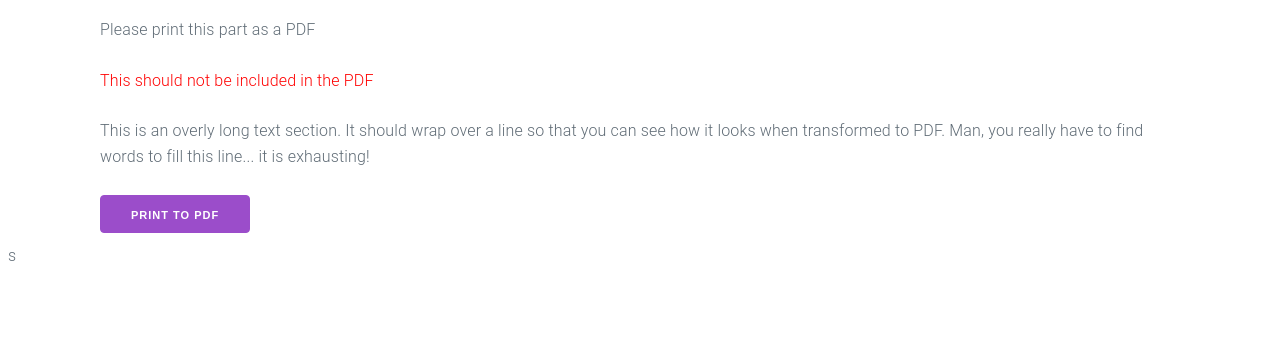
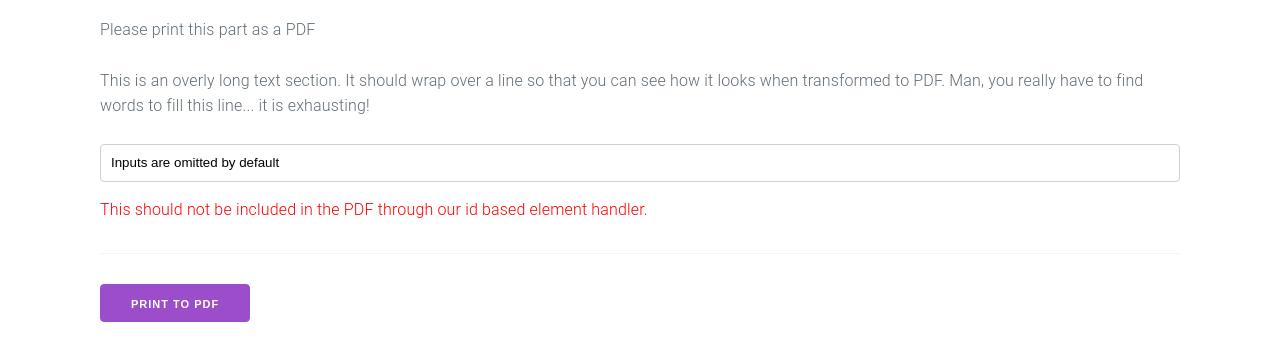
Before and after one commit to florianroesler/pdf_print_example, a website: page index.html in a window 1280 px wide. Shown: the part 66-426 px from the top of the page. Drawn offline with nearby package versions, Linux system fonts and the light colour scheme.

Commit message:
Mini changes to jsPDF example

```diff
--- a/index.html
+++ b/index.html
@@ -9,9 +9,14 @@
     <h1>This is my header</h1>
     <div>
       <p>Please print this part as a PDF</p>
-      <p id="ignorePDF" style="color: red;">This should not be included in the PDF</p>
       <p>This is an overly long text section. It should wrap over a line so that you can see how it looks when transformed to PDF. Man, you really have to find words to fill this line... it is exhausting!</p>
+
+
+      <input type="text" value="Inputs are omitted by default" />
+      <p id="ignorePDF" style="color: red;">This should not be included in the PDF through our id based element handler.</p>
     </div>
+
+    <hr />
     <button id="print_to_pdf">Print to PDF</button>
   </div>
 </body>
@@ -37,4 +42,3 @@
   }
 </script>
 </html>
-s
```
